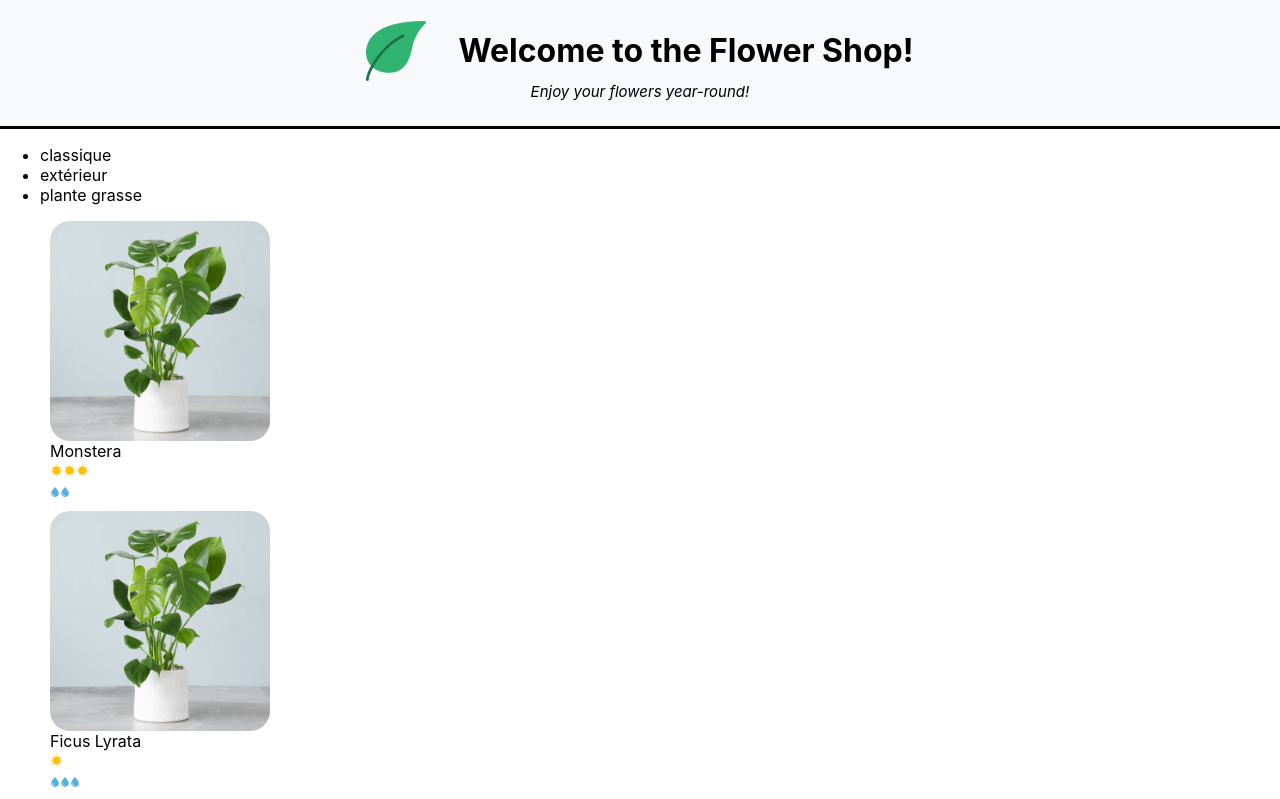
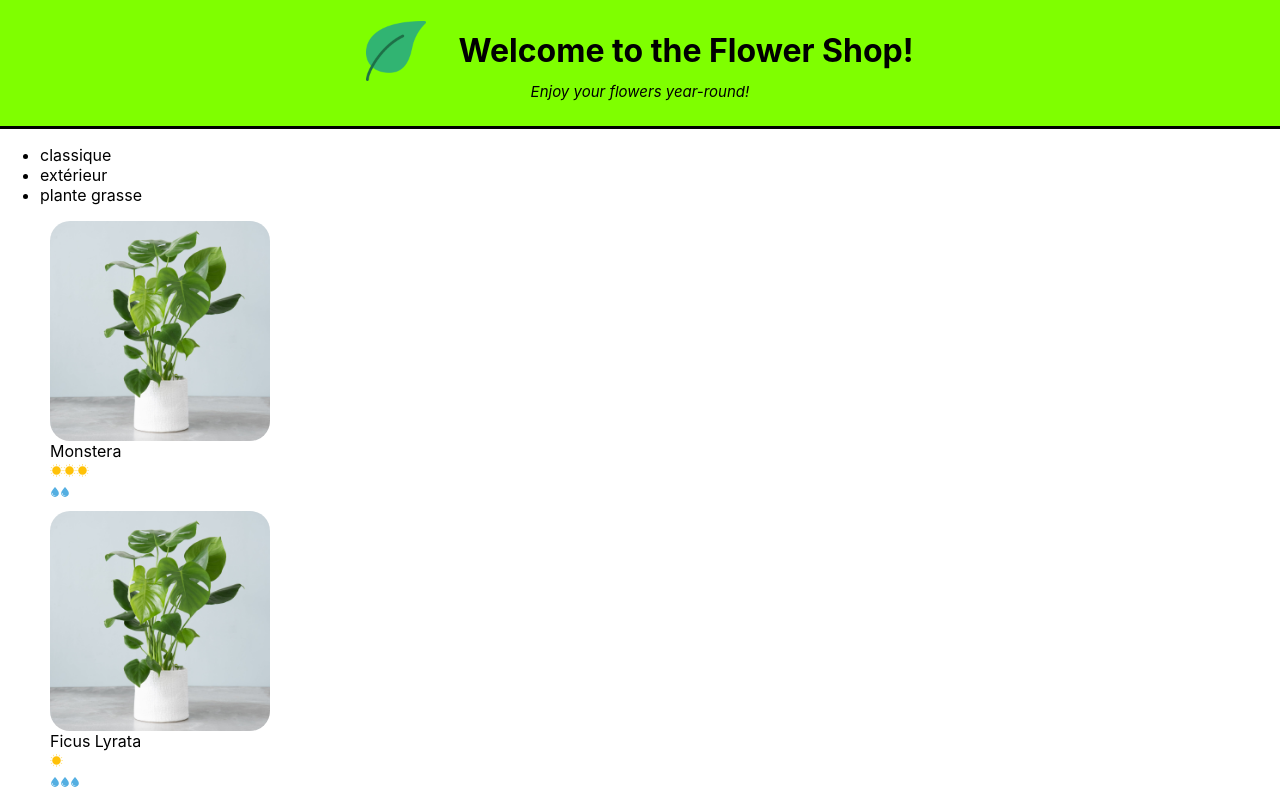
Before and after one commit to Woodfea/FlowerShopReactProject, a React (Create React App) app in the folder flower_shop_react_project/: page / in a window 1280 px wide. Shown: the top 799 px of the page. Built offline with nearby package versions, Linux system fonts and the light colour scheme.

Commit message:
style: update Banner component background color to chartreuse
Signed-off-by: Guillaume COGONI <cogoni.guillaume@gmail.com>

```diff
--- a/flower_shop_react_project/src/styles/Banner.css
+++ b/flower_shop_react_project/src/styles/Banner.css
@@ -1,6 +1,6 @@
 .tfs-banner {
     color: black;
-    background-color: #f8f9fa;
+    background-color: chartreuse;
     padding: 10px;
     border-bottom: 3px solid black;
     display: flex;
```
